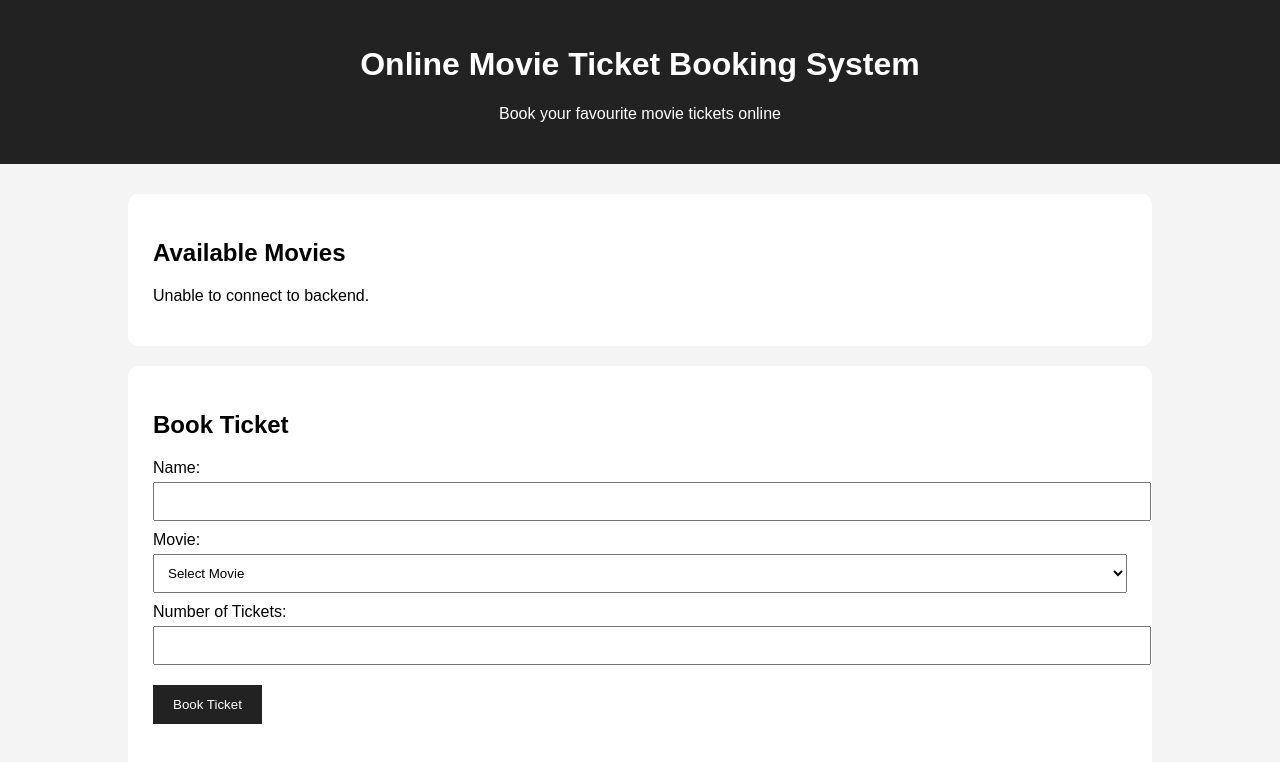
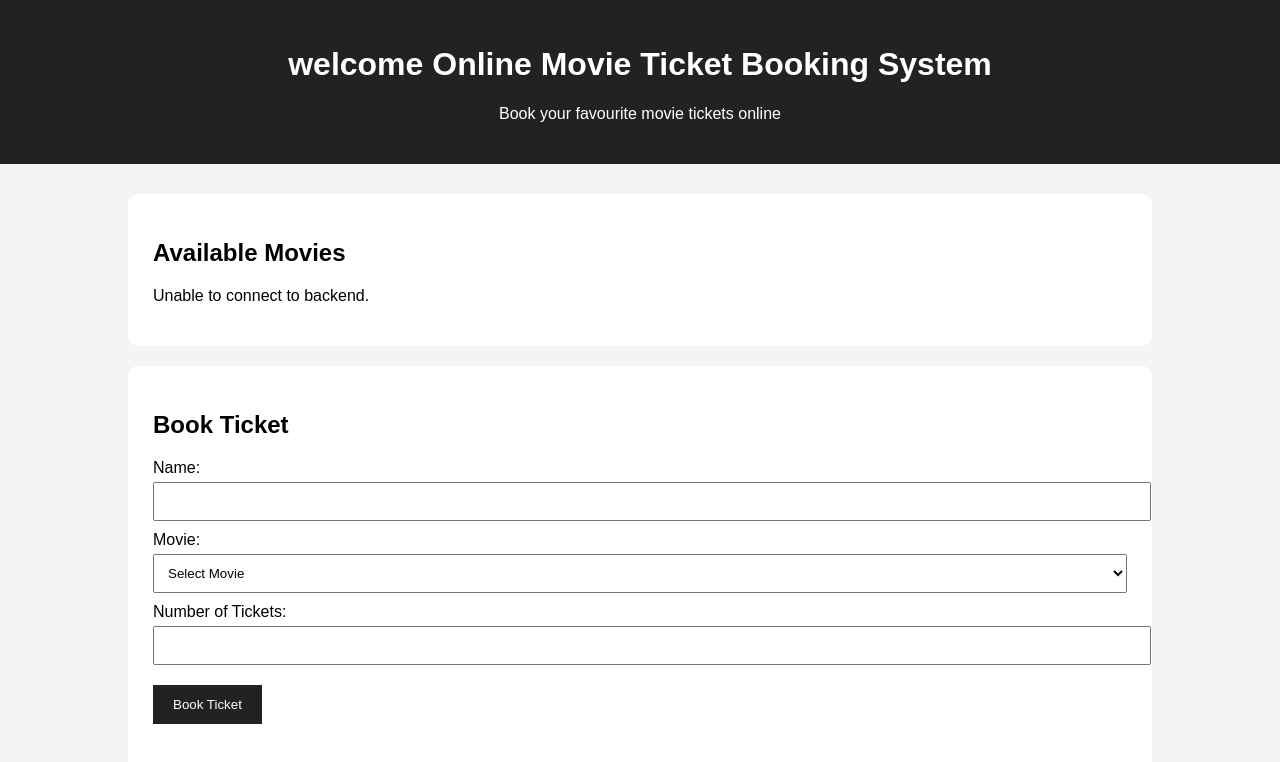
Before and after one commit to joshitha123306/Online-Movie-Ticket-Booking-System, a plain HTML site: page frontend/index.html in a window 1280 px wide. Drawn offline with Linux system fonts and the light colour scheme; no server answers.

Commit message:
Update header title to include 'welcome'

```diff
--- a/frontend/index.html
+++ b/frontend/index.html
@@ -10,7 +10,7 @@
 <body>
 
     <header>
-        <h1>Online Movie Ticket Booking System</h1>
+        <h1>welcome Online Movie Ticket Booking System</h1>
         <p>Book your favourite movie tickets online</p>
     </header>
 
```
